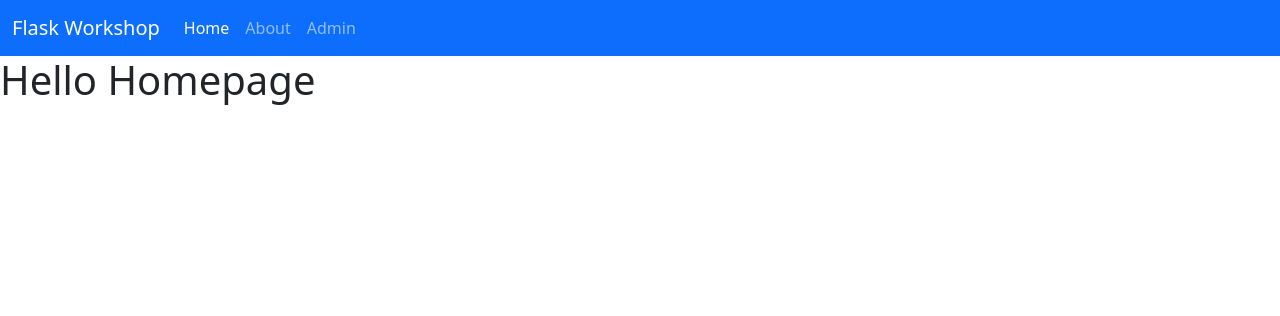
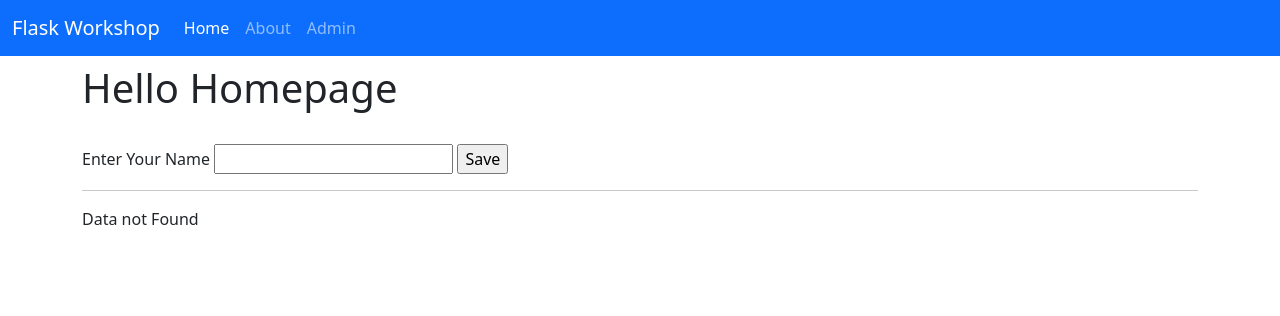
Before and after one commit to Moopz-Dev/flask--basic-flask, a Flask app: page / in a window 1280 px wide. Shown: the top 316 px of the page. Run offline with Flask 2, Linux system fonts and the light colour scheme; some libraries are stand-ins or nearby versions.

Commit message:
feat: implements stringfield
-imports wtform
-implements stringfields
-implements conditional rendering of 'name' variable

```diff
--- a/app.py
+++ b/app.py
@@ -1,12 +1,27 @@
+
 from flask import Flask, render_template, request
+from flask_wtf import FlaskForm
+from wtforms import StringField, SubmitField
+
 
 app = Flask(__name__)
+app.config['SECRET_KEY'] = 'mykey'
 
 
-@app.route('/')
+class MyForm(FlaskForm):
+    name = StringField("Enter Your Name")
+    submit = SubmitField("Save")
+
+
+@app.route('/', methods=["GET", "POST"])
 def index():
+    form = MyForm()
+    name = False
+    if form.validate_on_submit():
+        name = form.name.data
+        form.name.data = ""
     data = {"name": "Moopz-Dev", "age": 30, "job": "Programmer"}
-    return render_template("index.html", data=data)
+    return render_template("index.html", data=data, form=form, name=name)
 
 
 @app.route('/about')
--- a/templates/index.html
+++ b/templates/index.html
@@ -28,5 +28,14 @@
 </html> -->
 
 {% extends "layout.html" %} {% block content %}
-<h1>Hello Homepage</h1>
+<div class="container mt-2">
+	<h1>Hello Homepage</h1>
+	<br />
+	<form action="" method="post">
+		{{form.hidden_tag()}} {{form.name.label}} {{form.name()}} {{form.submit()}}
+	</form>
+	<hr />
+	{% if name %} Your name is <strong> {{name}} </strong>
+	{% else %} Data not Found {% endif %}
+</div>
 {% endblock %}
```
